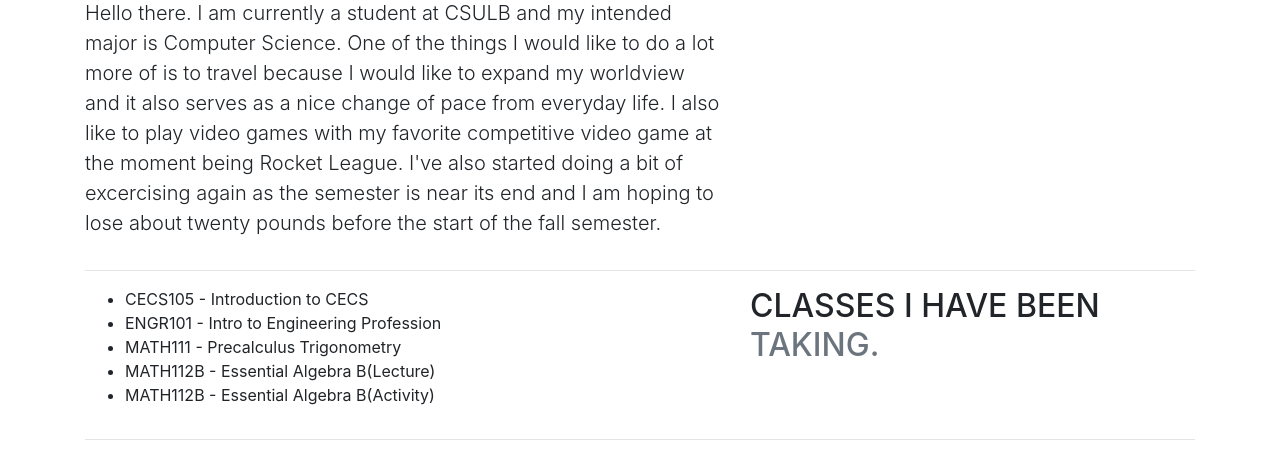
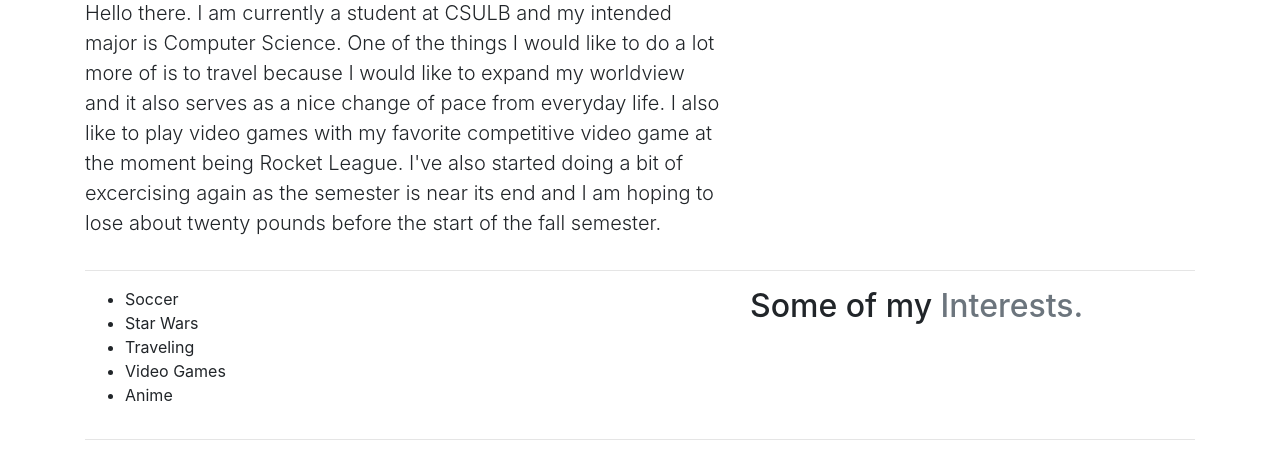
Before and after one commit to ThatOneGamerRicky/CECS105, a plain HTML site: page index.html in a window 1280 px wide. Shown: the part 347-800 px from the top of the page. Drawn offline with nearby package versions, Linux system fonts and the light colour scheme.

Commit message:
Add files via upload

```diff
--- a/index.html
+++ b/index.html
@@ -45,17 +45,17 @@ I've also started doing a bit of excercising again as the semester is near its e
       <div class="col-md-7">
           <ul>
 
-            <li>CECS105 - Introduction to CECS</li>
-          <li>ENGR101 - Intro to Engineering Profession</li>
-            <li>MATH111 - Precalculus Trigonometry</li>
-            <li>MATH112B - Essential Algebra B(Lecture)</li>
-            <li>MATH112B - Essential Algebra B(Activity)</li>
+            <li>Soccer</li>
+          <li>Star Wars</li>
+            <li>Traveling</li>
+            <li>Video Games</li>
+            <li>Anime</li>
 
           </ul>
 
       </div>
       <div class="col-md-5">
-         <h2 class="featurette-heading">CLASSES I HAVE BEEN  <span class="text-muted">TAKING.</span></h2>
+         <h2 class="featurette-heading">Some of my  <span class="text-muted">Interests.</span></h2>
       </div>
     </div>
 
```
